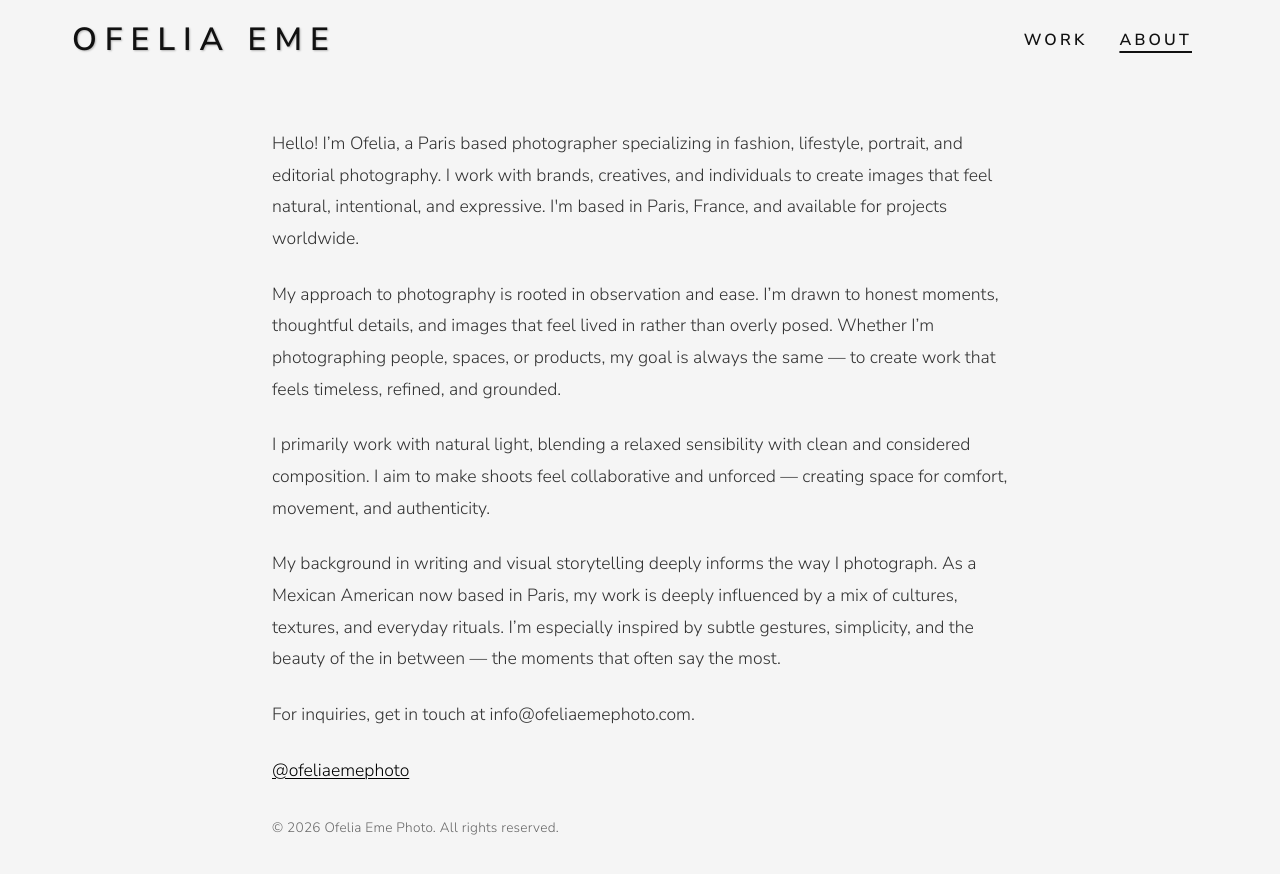
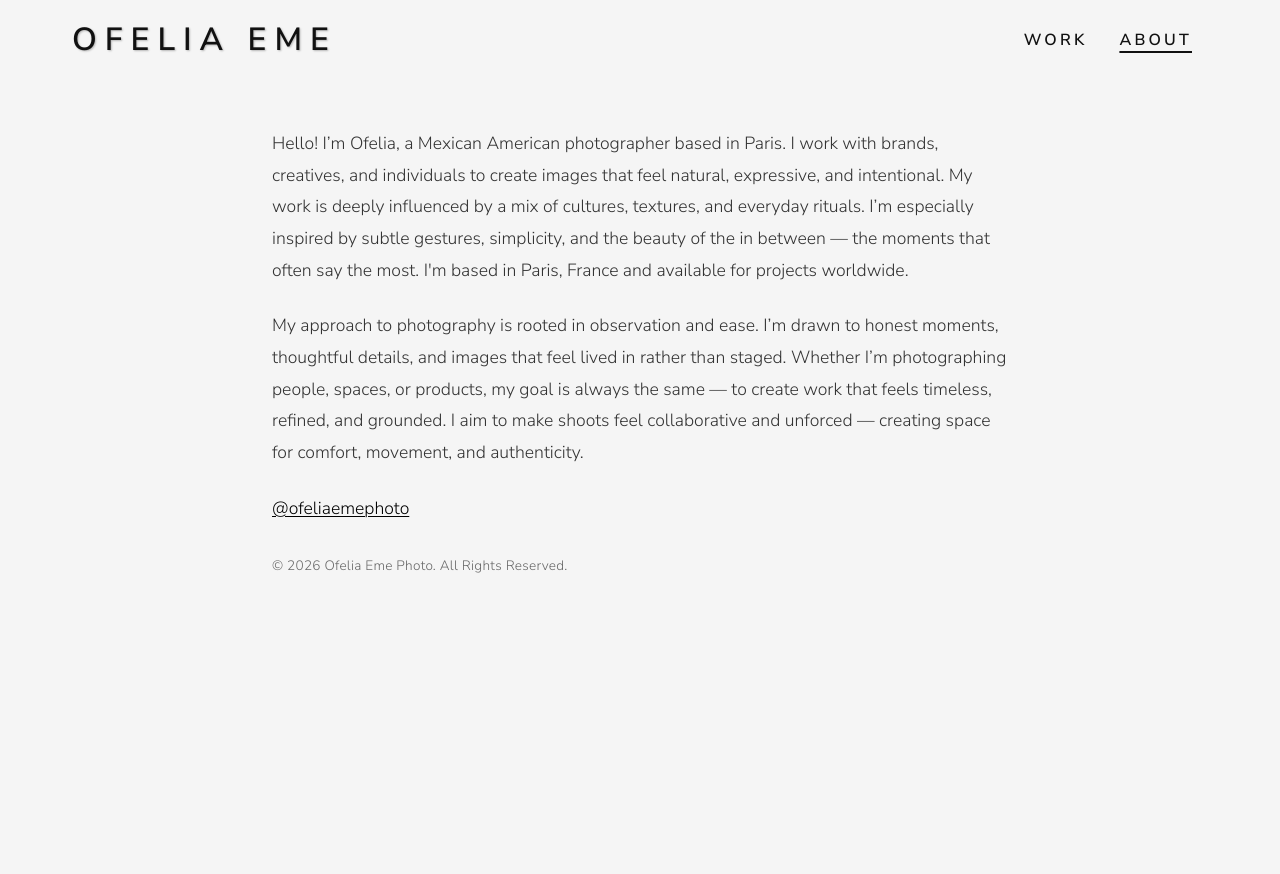
Before and after one commit to michael-lemiale/ofelia-photography, a SvelteKit app: page /about in a window 1280 px wide. Shown: the top 874 px of the page. After the commit the page ends 800 px from the top, so only its background shows below. Built offline with nearby package versions, Linux system fonts and the light colour scheme.

Commit message:
about page updates

```diff
--- a/src/routes/about/+page.svelte
+++ b/src/routes/about/+page.svelte
@@ -2,30 +2,10 @@
 	<div class="about-content">
 		<div class="about-text">
 			<p>
-				Hello! I’m Ofelia, a Paris based photographer specializing in fashion, lifestyle, portrait, and
-				editorial photography. I work with brands, creatives, and individuals to create images that
-				feel natural, intentional, and expressive. I'm based in Paris, France, and available for
-				projects worldwide.
+				Hello! I’m Ofelia, a Mexican American photographer based in Paris. I work with brands, creatives, and individuals to create images that feel natural, expressive, and intentional. My work is deeply influenced by a mix of cultures, textures, and everyday rituals. I’m especially inspired by subtle gestures, simplicity, and the beauty of the in between — the moments that often say the most. I'm based in Paris, France and available for projects worldwide.
 			</p>
 			<p>
-				My approach to photography is rooted in observation and ease. I’m drawn to honest moments,
-				thoughtful details, and images that feel lived in rather than overly posed. Whether I’m
-				photographing people, spaces, or products, my goal is always the same — to create work that
-				feels timeless, refined, and grounded.
-			</p>
-			<p>
-				I primarily work with natural light, blending a relaxed sensibility with clean and
-				considered composition. I aim to make shoots feel collaborative and unforced — creating
-				space for comfort, movement, and authenticity.
-			</p>
-			<p>
-				My background in writing and visual storytelling deeply informs the way I photograph. As a
-				Mexican American now based in Paris, my work is deeply influenced by a mix of cultures,
-				textures, and everyday rituals. I’m especially inspired by subtle gestures, simplicity,
-				and the beauty of the in between — the moments that often say the most.
-			</p>
-			<p>
-				For inquiries, get in touch at info@ofeliaemephoto.com.
+				My approach to photography is rooted in observation and ease. I’m drawn to honest moments, thoughtful details, and images that feel lived in rather than staged. Whether I’m photographing people, spaces, or products, my goal is always the same — to create work that feels timeless, refined, and grounded. I aim to make shoots feel collaborative and unforced — creating space for comfort, movement, and authenticity.
 			</p>
 			<p>
 				<a href="https://www.instagram.com/ofeliaemephoto" target="_blank" rel="noopener noreferrer"
@@ -34,7 +14,7 @@
 			</p>
 		</div>
 	</div>
-	<footer class="about-footer">© 2026 Ofelia Eme Photo. All rights reserved.</footer>
+	<footer class="about-footer">© 2026 Ofelia Eme Photo. All Rights Reserved.</footer>
 </div>
 
 <style>
```
